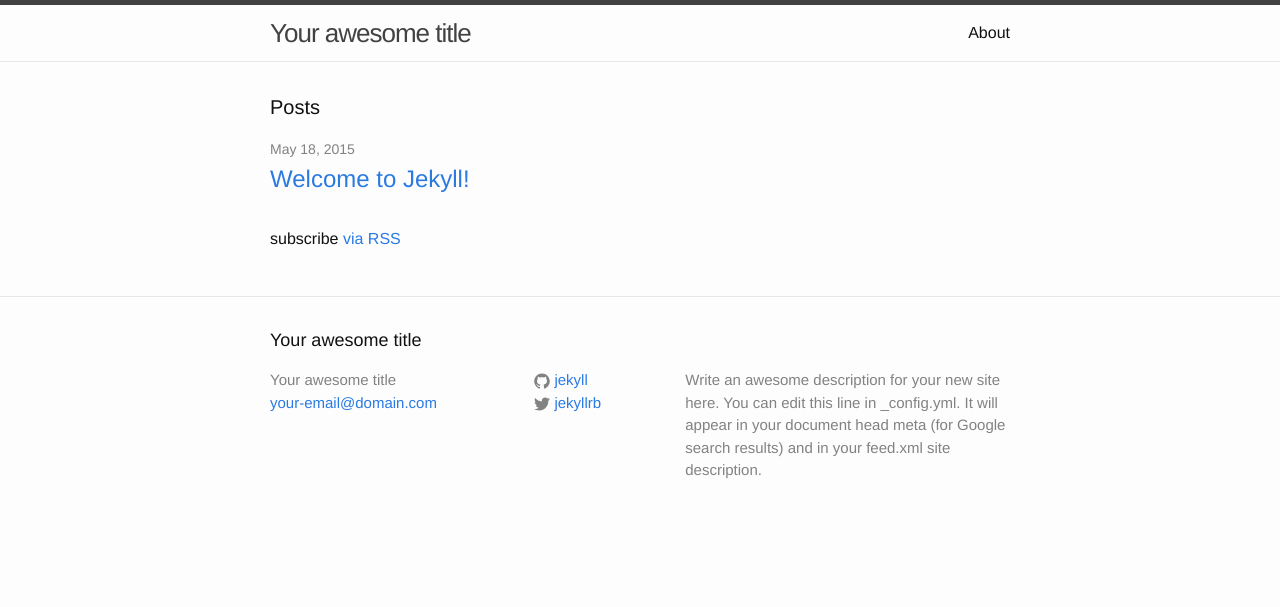
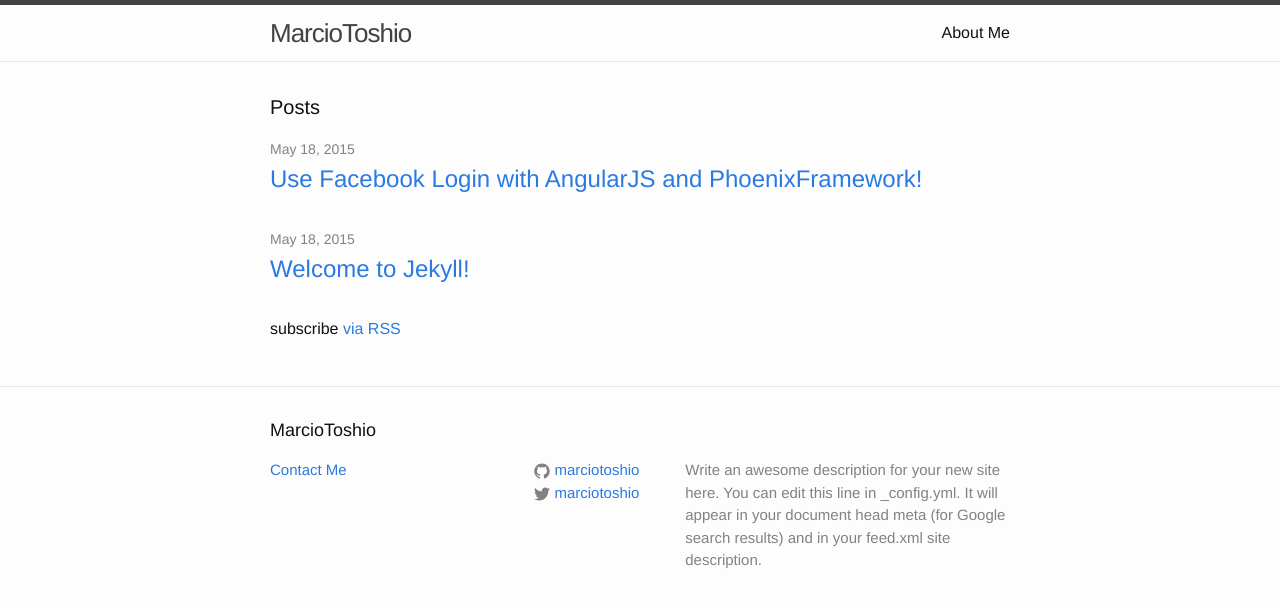
Before and after one commit to marciotoshio/blog, a Jekyll site: the page built from index.html, in a window 1280 px wide. Shown: the top 607 px of the page. Built offline with Jekyll 4.4.1, drawn with Linux system fonts in a browser that asks for light colours.

Commit message:
angularjs, facebook login and phoenix framework

```diff
--- a/_config.yml
+++ b/_config.yml
@@ -1,14 +1,15 @@
 # Site settings
-title: Your awesome title
-email: your-email@domain.com
+title: MarcioToshio
+email: marcio@tosh.io
+birthday: 1983-09-15
 description: > # this means to ignore newlines until "baseurl:"
   Write an awesome description for your new site here. You can edit this
   line in _config.yml. It will appear in your document head meta (for
   Google search results) and in your feed.xml site description.
 baseurl: "" # the subpath of your site, e.g. /blog/
-url: "http://yourdomain.com" # the base hostname & protocol for your site
-twitter_username: jekyllrb
-github_username:  jekyll
+url: "http://blog.tosh.io" # the base hostname & protocol for your site
+twitter_username: marciotoshio
+github_username:  marciotoshio
 
 # Build settings
 markdown: kramdown
--- a/_includes/footer.html
+++ b/_includes/footer.html
@@ -7,8 +7,7 @@
     <div class="footer-col-wrapper">
       <div class="footer-col  footer-col-1">
         <ul class="contact-list">
-          <li>{{ site.title }}</li>
-          <li><a href="mailto:{{ site.email }}">{{ site.email }}</a></li>
+          <li><a href="mailto:{{ site.email }}">Contact Me</a></li>
         </ul>
       </div>
 
--- /dev/null
+++ b/_plugins/my_age.rb
@@ -0,0 +1,12 @@
+require 'date'
+
+module Jekyll
+  module AssetFilter
+    def my_age(input)
+      now = Time.now.utc.to_date
+		  now.year - input.year - ((now.month > input.month || (now.month == input.month && now.day >= input.day)) ? 0 : 1)
+    end
+  end
+end
+
+Liquid::Template.register_filter(Jekyll::AssetFilter)
--- /dev/null
+++ b/_posts/2015-06-21-angularjs-facebooklogin-phoenixframework.markdown.markdown
@@ -0,0 +1,6 @@
+---
+layout: post
+title:  "Use Facebook Login with AngularJS and PhoenixFramework!"
+date:   2015-05-18 23:36:32
+categories: facebook angularjs elixir phoenixframework
+---
```
Also changed, not shown: about-me.md (added, +11 -0 lines), about.md (deleted, +0 -11 lines).
